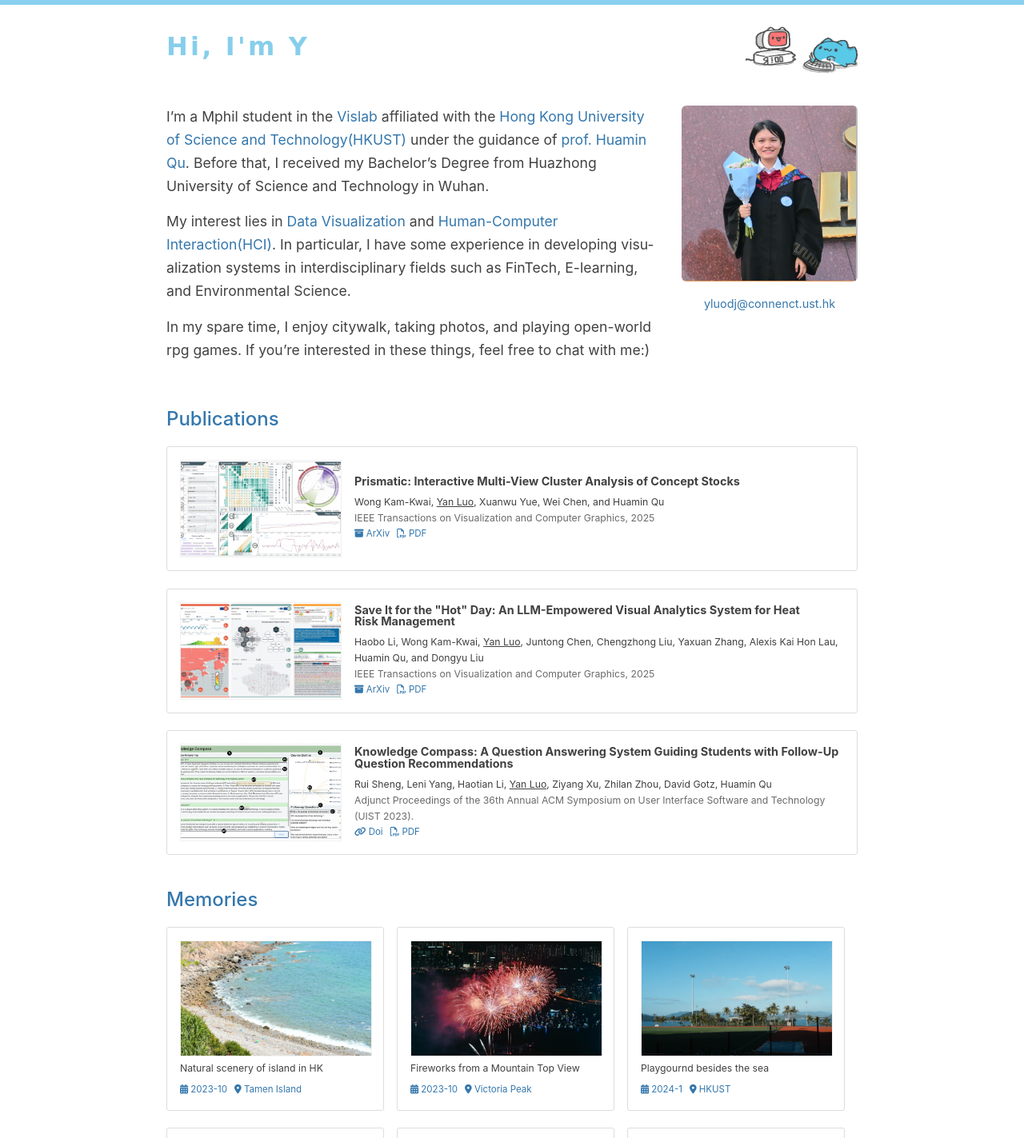
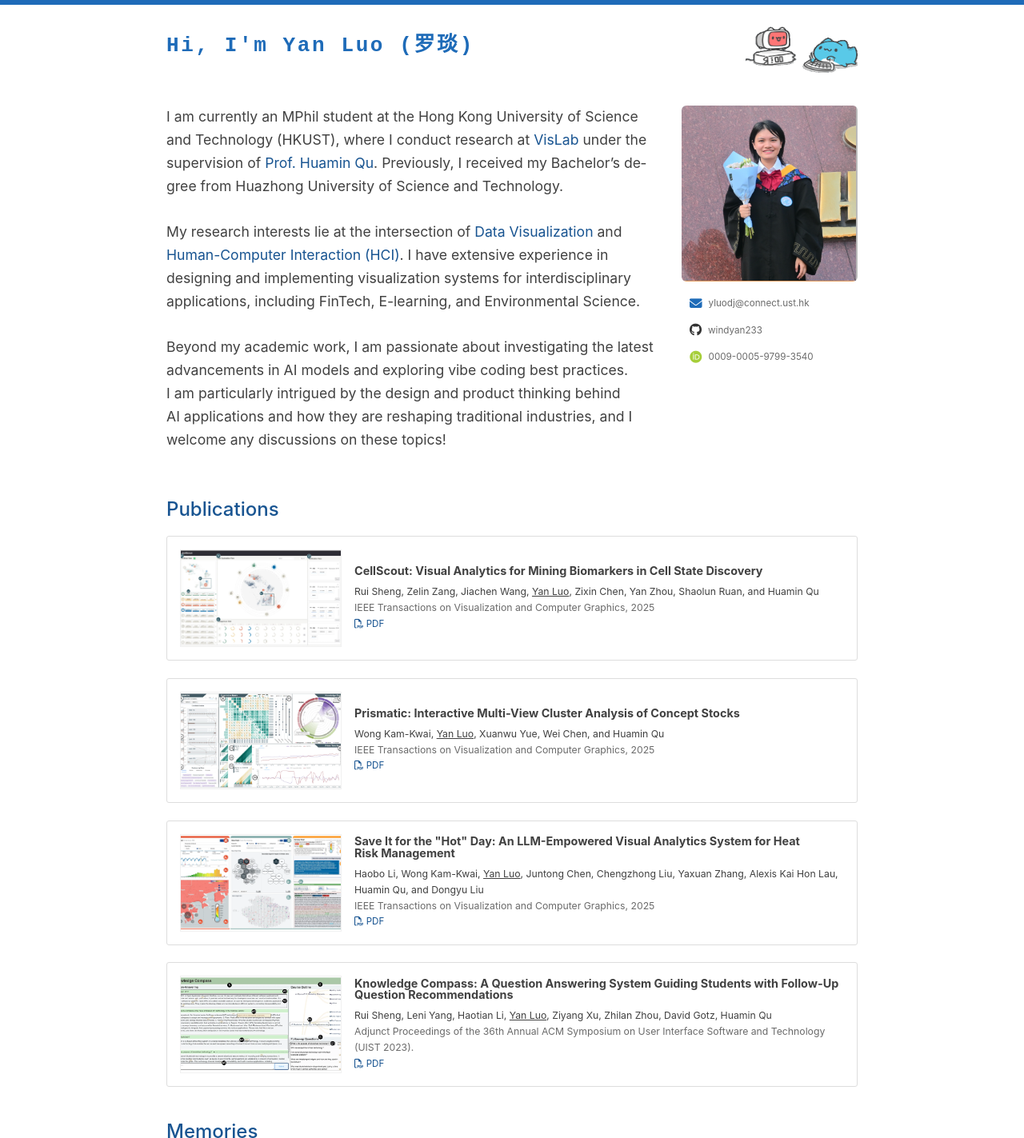
Before and after one commit to windyan233/windyan233.github.io, a Jekyll site: the page built from index.md, in a window 1280 px wide, cut to the strip 0-1423 px from the top of the page. Shown: the whole strip at 80% size. Built offline with Jekyll 4.4.1, drawn with Linux system fonts in a browser that asks for light colours; nearby versions of some CDN libraries.

Commit message:
redesign the layout

```diff
--- a/_config.yml
+++ b/_config.yml
@@ -2,11 +2,11 @@
 title: Yan Luo
 email: yluodj@connenct.ust.hk
 description: > # this means to ignore newlines until "baseurl:"
-   I'm a Mphil student in the Department of Computer Science and  Engineering at the Hong Kong University of Science and Technology.
-baseurl: "" # the subpath of your site, e.g. /blog
-url: "https://yanluo0913.github.io" # the base hostname & protocol for your site
-production_url: "https://yanluo0913.github.io"
-github_username: yanluo0913
+   I'm a Mphil student in the Department of Computer Science and Engineering at the Hong Kong University of Science and Technology.
+# baseurl: "" # the subpath of your site, e.g. /blog
+# url: "https://yanluo0913.github.io" # the base hostname & protocol for your site
+# production_url: "https://yanluo0913.github.io"
+# github_username: yanluo0913
 permalink: /blog/:year/:month/:title.html
 
 twitter:
--- a/_data/projects.yml
+++ b/_data/projects.yml
@@ -1,5 +1,11 @@
+- title: "CellScout: Visual Analytics for Mining Biomarkers in Cell State Discovery"
+  pdf: https://www.arxiv.org/pdf/2512.03485
+  image: cellScout.webp
+  description: "Rui Sheng, Zelin Zang, Jiachen Wang, <u>Yan Luo</u>, Zixin Chen, Yan Zhou, Shaolun Ruan, and Huamin Qu"
+  con: IEEE Transactions on Visualization and Computer Graphics, 2025
+  highlight: 2
+
 - title: "Prismatic: Interactive Multi-View Cluster Analysis of Concept Stocks"
-  arxiv: https://arxiv.org/abs/2402.08978
   pdf: https://ieeexplore.ieee.org/document/10988642
   image: prismatic.webp
   description: "Wong Kam-Kwai, <u>Yan Luo</u>, Xuanwu Yue, Wei Chen, and Huamin Qu"
@@ -7,7 +13,6 @@
   highlight: 2
 
 - title: "Save It for the \"Hot\" Day: An LLM-Empowered Visual Analytics System for Heat Risk Management"
-  arxiv: https://arxiv.org/abs/2406.03317
   pdf: https://ieeexplore.ieee.org/document/11072384
   image: havior.webp
   description: "Haobo Li, Wong Kam-Kwai, <u>Yan Luo</u>, Juntong Chen, Chengzhong Liu, Yaxuan Zhang, Alexis Kai Hon Lau, Huamin Qu, and Dongyu Liu"
@@ -19,5 +24,4 @@
   description: "Rui Sheng, Leni Yang, Haotian Li, <u>Yan Luo</u>, Ziyang Xu, Zhilan Zhou, David Gotz, Huamin Qu"
   con: Adjunct Proceedings of the 36th Annual ACM Symposium on User Interface Software and Technology (UIST 2023).
   highlight: true
-  doi: https://dl.acm.org/doi/10.1145/3586182.3615785
-  pdf: https://dl.acm.org/doi/pdf/10.1145/3586182.3615785
+  pdf: https://dl.acm.org/doi/10.1145/3586182.3615785
--- a/_includes/header.html
+++ b/_includes/header.html
@@ -1,33 +1,7 @@
 {% assign current = page.url | downcase | split: '/' %}
 <header class="page-header">
   <nav class="container">
-    <h1 id="typewriter">Hi, I'm  Yan Luo</h1>
-<style>
-  #typewriter {
-    font-size: 2em;
-    font-weight: bold;
-    font-family: 'Comic Sans MS';
-    color: #87ceeb;
-    white-space: nowrap;
-    overflow: hidden;
-    display: inline-block; /* 确保光标跟随文字 */
-    position: relative; /* 为伪元素定位 */
-    letter-spacing: 0.1em; /* 调整字符间距 */
-  }
-  #typewriter::after {
-  content: '';
-  position: absolute;
-  right: 0;
-  width: 0.15em;
-  height: 1.2em; /* 确保光标高度与文字高度一致 */
-  background-color: #87ceeb;
-  animation: blink-caret 0.75s step-end infinite;
-}
-  @keyframes blink-caret {
-    from, to { background-color: transparent; }
-    50% { background-color: #87ceeb; }
-  }
-</style>
+    <h1 id="typewriter">Hi, I'm  Yan Luo (罗琰)</h1>
 
 <script>
   document.addEventListener("DOMContentLoaded", function() {
@@ -50,11 +24,6 @@
     type();
   });
 </script>
-<style>
-  #typewriter.finished::after {
-    display: none; /* 打字完成后隐藏光标 */
-  }
-</style>
     <img src="capoo2.gif" height="80px" width="140px" />
     <!-- <a class="site-title" href="{{ absolute_url }}/">{{ site.title }}</a> -->
 
--- a/_sass/_home.scss
+++ b/_sass/_home.scss
@@ -32,6 +32,43 @@
 
       ul {
         margin-top: 16px;
+      }
+
+      .social-icons {
+        margin-top: 15px;
+        display: flex;
+        flex-direction: column; /* 竖着排列 */
+        align-items: flex-start; /* 左对齐 */
+        gap: 8px;              /* 行间距 */
+        margin-left: 10px;     /* 稍微向右缩进一点，避免贴边，或根据需要调整 */
+
+        .icon-row {
+          display: flex;
+          align-items: center;
+          gap: 8px;
+          color: $grey-color;
+          font-size: 0.9em;
+
+          a {
+            color: $grey-color;
+            font-size: 1.2em; /* 图标稍大 */
+            transition: color 0.2s ease;
+
+            /* 默认颜色设置 */
+            .fa-envelope { color: $brand-color; } /* 使用主题蓝，更协调 */
+            .fa-github { color: #333; }      /* GitHub Black */
+            .fa-orcid { color: #A6CE39; }    /* ORCID Green */
+            .fa-twitter { color: #1DA1F2; }  /* Twitter Blue */
+
+            &:hover {
+              opacity: 0.8; /* 悬停时稍微透明，不再强制变品牌色，保持原色 */
+            }
+          }
+
+          .icon-text {
+             font-size: 0.9em;
+          }
+        }
       }
     }
   }
--- a/_sass/_layout.scss
+++ b/_sass/_layout.scss
@@ -26,3 +26,35 @@
     padding: 0 calc($spacing-unit/2);
   }
 }
+
+/* Typewriter Effect */
+#typewriter {
+  font-size: 2em;
+  font-weight: bold;
+  font-family: monospace; /* Professional monospace font */
+  color: $brand-color;
+  white-space: nowrap;
+  overflow: hidden;
+  display: inline-block;
+  position: relative;
+  letter-spacing: 0.1em;
+
+  &::after {
+    content: '';
+    position: absolute;
+    right: 0;
+    width: 0.15em;
+    height: 1.2em;
+    background-color: $brand-color;
+    animation: blink-caret 0.75s step-end infinite;
+  }
+
+  &.finished::after {
+    display: none;
+  }
+}
+
+@keyframes blink-caret {
+  from, to { background-color: transparent; }
+  50% { background-color: $brand-color; }
+}
--- a/index.md
+++ b/index.md
@@ -57,13 +57,11 @@ class: home
 <div class="columns" markdown="1">
 
 <div class="intro" markdown="1">
-I'm a Mphil student in the [Vislab](http://vis.cse.ust.hk/) affiliated with the [Hong Kong University of Science and Technology(HKUST)]() under the guidance of [prof. Huamin Qu](http://huamin.org/). Before that, I received my Bachelor’s Degree from Huazhong University of Science and Technology in Wuhan.
-
-
-My interest lies in [Data Visualization](https://yanluo0913.github.io) and [Human-Computer Interaction(HCI)](https://yanluo0913.github.io). In particular, I have some experience in developing visualization systems in interdisciplinary fields such as FinTech, E-learning, and Environmental Science.
-
-
-In my spare time, I enjoy citywalk, taking photos, and playing open-world rpg games. If you're interested in these things, feel free to chat with me:)
+I am currently an MPhil student at the Hong Kong University of Science and Technology (HKUST), where I conduct research at [VisLab](http://vis.cse.ust.hk/) under the supervision of [Prof. Huamin Qu](http://huamin.org/). Previously, I received my Bachelor’s degree from Huazhong University of Science and Technology.
+<br><br>
+My research interests lie at the intersection of [Data Visualization](https://yanluo0913.github.io) and [Human-Computer Interaction (HCI)](https://yanluo0913.github.io). I have extensive experience in designing and implementing visualization systems for interdisciplinary applications, including FinTech, E-learning, and Environmental Science.
+<br><br>
+Beyond my academic work, I am passionate about investigating the latest advancements in AI models and exploring vibe coding best practices. I am particularly intrigued by the design and product thinking behind AI applications and how they are reshaping traditional industries, and I welcome any discussions on these topics!
 </div>
 
 <div class="me" markdown="1">
@@ -74,8 +72,23 @@ In my spare time, I enjoy citywalk, taking photos, and playing open-world rpg ga
     alt='Yan Luo'>
 </picture>
 
+<div class="social-icons">
+  <div class="icon-row">
+    <a href="mailto:yluodj@connect.ust.hk" title="Email"><i class="fas fa-envelope"></i></a>
+    <span class="icon-text">yluodj@connect.ust.hk</span>
+  </div>
+  <div class="icon-row">
+    <a href="https://github.com/windyan233" target="_blank" title="GitHub"><i class="fab fa-github"></i></a>
+    <span class="icon-text">windyan233</span>
+  </div>
+  <div class="icon-row">
+    <a href="https://orcid.org/0009-0005-9799-3540" target="_blank" title="ORCID"><i class="fab fa-orcid"></i></a>
+    <span class="icon-text">0009-0005-9799-3540</span>
+  </div>
+  <!-- <a href="https://twitter.com/yanluo" target="_blank" title="Twitter"><i class="fab fa-twitter"></i></a> -->
+</div>
+
 {:.no-list}
-* <a href="mailto:{{ site.email }}">{{ site.email }}</a>
 </div>
 
 </div>
--- a/styles.scss
+++ b/styles.scss
@@ -15,11 +15,11 @@ $content-width:    800px;
 $text-color:        #414141;
 $dark-text-color:   #333;
 $background-color:  #fff;
-$brand-color:       #89CFF0;
+$brand-color:       #1e6bb8;
 $yellow-color:      #ffc000;
-$link-color:        #3477ad;
+$link-color:        #185491;
 $header-background: #ececec;
-$footer-background: #87CEEB;
+$footer-background: #1e6bb8;
 $footer-text:       darken(#fff, 10%);
 
 $grey-color:       #6b6b6b;
```
Also changed, not shown: other parts of _includes/header.html (+1 -1 lines), favicon.ico, images/publications/cellScout.webp (added).
